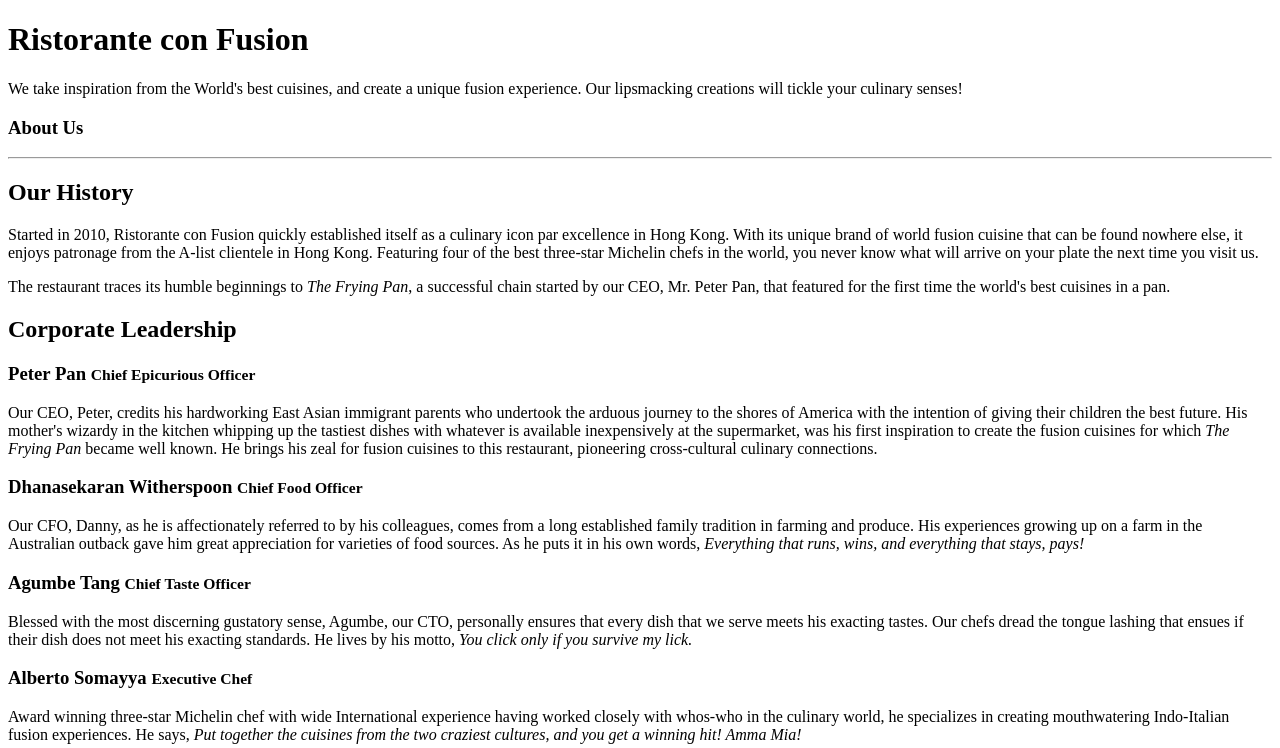
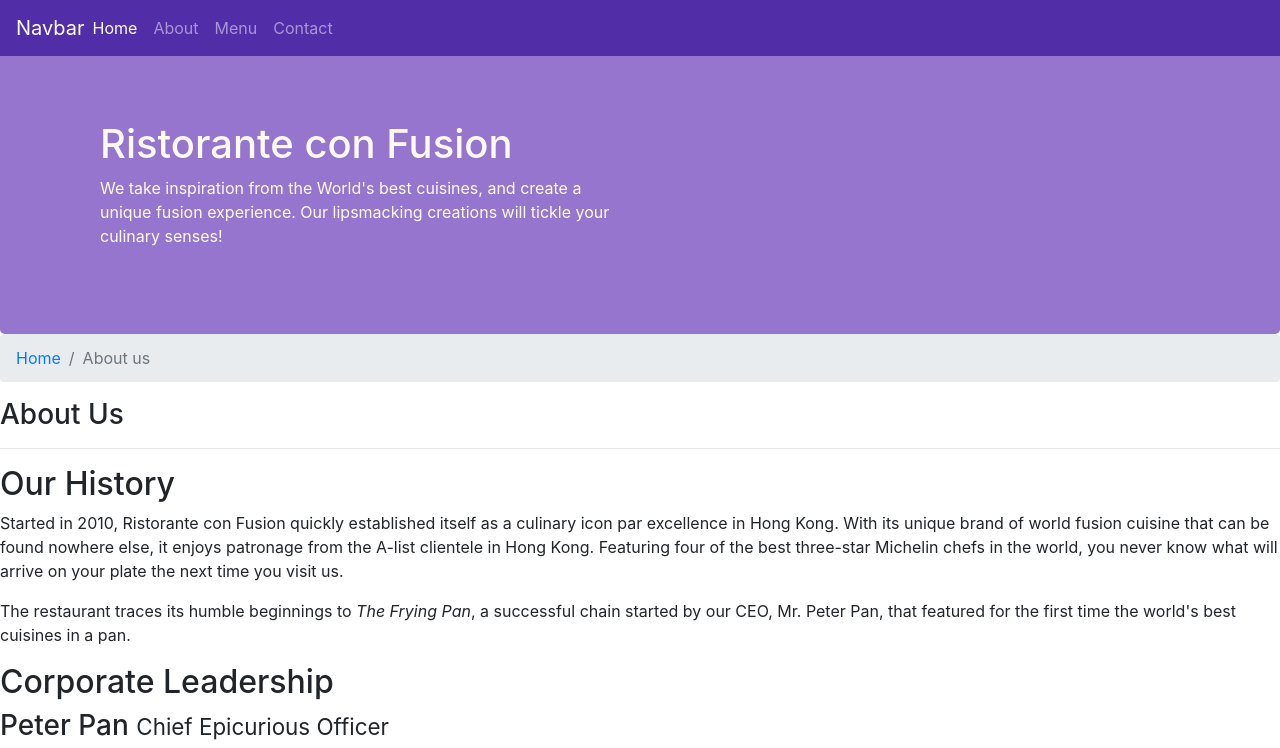
Before and after one commit to bikhung176a/bootstrap-exercise, a website: page aboutus.html in a window 1280 px wide. Shown: the top 748 px of the page. Drawn offline with nearby package versions, Linux system fonts and the light colour scheme.

Commit message:
Navbar and Breadcrumb

```diff
--- a/aboutus.html
+++ b/aboutus.html
@@ -2,13 +2,31 @@
 <html lang="en">
 
 <head>
-
+    <meta charset="utf-8">
+    <meta name="viewport" content="width=device-width, initial-scale=1, shrink-to-fit=no">
+    <meta http-equiv="x-ua-compatible" content="ie=edge">
+    <link rel="stylesheet" href="node_modules/bootstrap/dist/css/bootstrap.min.css">
+    <link rel="stylesheet" href="node_modules/bootstrap-social/bootstrap-social.css">
+    <link rel="stylesheet" href="node_modules/font-awesome/css/font-awesome.css">
+    <link rel="stylesheet" href="css/style.css">
     <title>Ristorante Con Fusion: About Us</title>
-
 </head>
 
 <body>
-
+    <nav class="navbar navbar-expand-lg navbar-dark fixed-top">
+        <a class="navbar-brand mr-auto" href="#"> Navbar</a>
+        <button class="navbar-toggler" type="button" data-toggle="collapse" data-target="#mynav">
+            <span class="navbar-toggler-icon"></span>
+        </button>
+        <div id="mynav" class="collapse navbar-collapse">
+            <ul class="navbar-nav mr-auto">
+                <li class="navbar-item active"><a href="#" class="nav-link">Home</a></li>
+                <li class="navbar-item"><a href="/aboutus.html" class="nav-link">About</a></li>
+                <li class="navbar-item"><a href="#" class="nav-link">Menu</a></li>
+                <li class="navbar-item"><a href="#" class="nav-link">Contact</a></li>
+            </ul>
+        </div>
+    </nav>
     <header class="jumbotron">
         <div class="container">
             <div class="row row-header">
@@ -21,7 +39,10 @@
             </div>
         </div>
     </header>
-
+    <ol class="col-12 breadcrumb">
+        <li class="breadcrumb-item"><a href="index.html">Home</a></li>
+        <li class="active breadcrumb-item">About us</a></li>
+    </ol>
     <div>
         <div>
             <div>
@@ -29,18 +50,15 @@
                 <hr>
             </div>
         </div>
-
         <div>
             <div>
                 <h2>Our History</h2>
-                <p>Started in 2010, Ristorante con Fusion quickly established itself as a culinary icon par excellence in Hong Kong. With its unique brand of world fusion cuisine that can be found nowhere else, it enjoys patronage from the A-list clientele in Hong Kong.  Featuring four of the best three-star Michelin chefs in the world, you never know what will arrive on your plate the next time you visit us.</p>
+                <p>Started in 2010, Ristorante con Fusion quickly established itself as a culinary icon par excellence in Hong Kong. With its unique brand of world fusion cuisine that can be found nowhere else, it enjoys patronage from the A-list clientele in Hong Kong. Featuring four of the best three-star Michelin chefs in the world, you never know what will arrive on your plate the next time you visit us.</p>
                 <p>The restaurant traces its humble beginnings to <em>The Frying Pan</em>, a successful chain started by our CEO, Mr. Peter Pan, that featured for the first time the world's best cuisines in a pan.</p>
             </div>
             <div>
             </div>
         </div>
-
-
         <div>
             <div>
                 <h2>Corporate Leadership</h2>
@@ -54,9 +72,7 @@
                 <p>Award winning three-star Michelin chef with wide International experience having worked closely with whos-who in the culinary world, he specializes in creating mouthwatering Indo-Italian fusion experiences. He says, <em>Put together the cuisines from the two craziest cultures, and you get a winning hit! Amma Mia!</em></p>
             </div>
         </div>
-
     </div>
-
     <footer class="footer">
         <div class="container">
             <div class="row">
@@ -98,7 +114,6 @@
             </div>
         </div>
     </footer>
-
 </body>
 
 </html>
--- a/css/style.css
+++ b/css/style.css
@@ -29,3 +29,12 @@ address {
     margin: 0px;
     color: #0f0f0f;
 }
+
+body {
+    padding: 50px 0px 0px 0px;
+    z-index: 0;
+}
+
+.navbar-dark {
+    background-color: #512DA8;
+}
--- a/package.json
+++ b/package.json
@@ -15,6 +15,7 @@
   },
   "dependencies": {
     "bootstrap": "^4.0.0",
+    "font-awesome": "^4.7.0",
     "jquery": "^3.3.1",
     "popper.js": "^1.12.9"
   }
```
Also changed, not shown: demoNavbar.html (added, +37 -0 lines), index.html (+20 -3 lines), 1 other file. Lines whose indentation alone changed are shown as unchanged.
